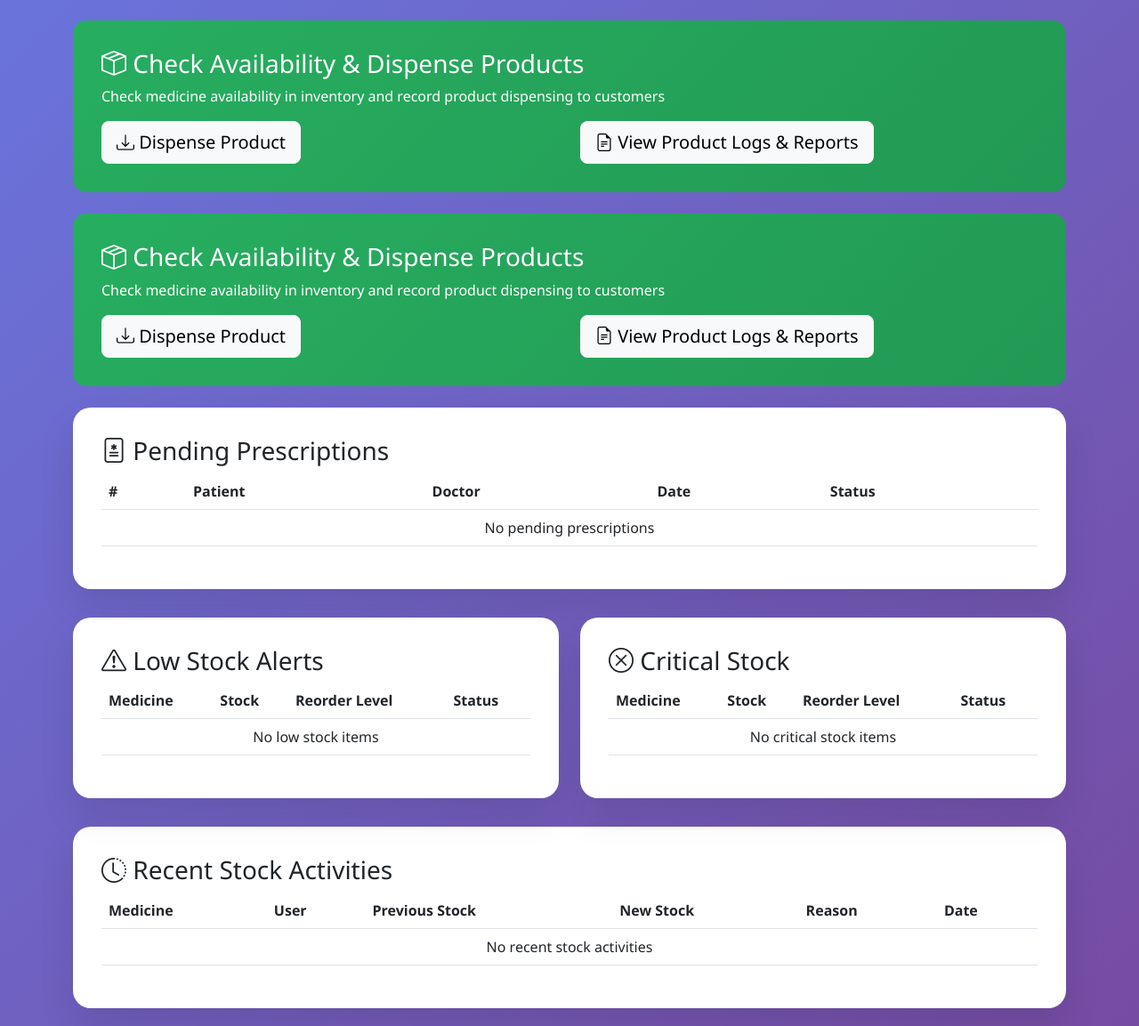
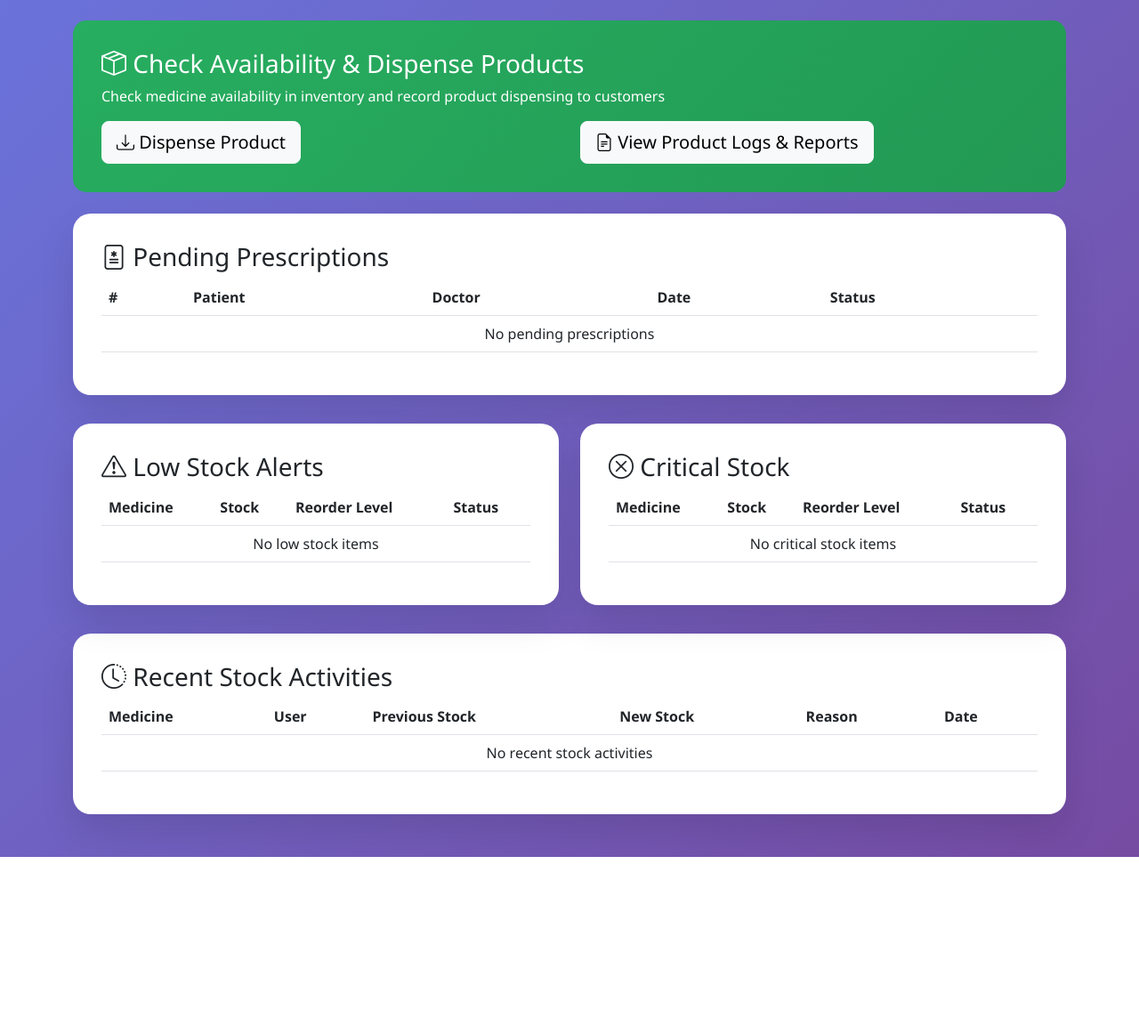
Before and after one commit to Zxyrtion/Pharmacy-Internship, a PHP site: page /Users/assistant/dashboard.php in a window 1280 px wide. Shown: the part 728-1881 px from the top of the page at 89% size. After the commit the page ends 1691 px from the top, so only its background shows below. Run offline with PHP 8.4, Linux system fonts and the light colour scheme; a user stored in the database is signed in; data comes from the database, SQL or seed files in the repository; data that the repository does not hold is empty.

Commit message:
fix merge conflicts and connect processes 13-18

```diff
--- a/Users/assistant/dashboard.php
+++ b/Users/assistant/dashboard.php
@@ -252,28 +252,6 @@ $recent_stock_logs = $inventory->getStockLogs(null, 10);
                 </div>
             </div>
 
-            <!-- Process 16 & 17: Product Availability Check and Dispensing -->
-            <div class="row mt-4 mb-4">
-                <div class="col-md-12">
-                    <div style="background: linear-gradient(135deg, #27ae60, #229954); border-radius: 15px; padding: 2rem; color: white;">
-                        <h3><i class="bi bi-box-seam"></i> Check Availability & Dispense Products</h3>
-                        <p>Check medicine availability in inventory and record product dispensing to customers</p>
-                        <div class="row mt-3">
-                            <div class="col-md-6">
-                                <a href="dispense_product.php" class="btn btn-light btn-lg">
-                                    <i class="bi bi-download"></i> Dispense Product
-                                </a>
-                            </div>
-                            <div class="col-md-6">
-                                <a href="product_logs.php" class="btn btn-light btn-lg">
-                                    <i class="bi bi-file-earmark-text"></i> View Product Logs & Reports
-                                </a>
-                            </div>
-                        </div>
-                    </div>
-                </div>
-            </div>
-
             <!-- Pending Prescriptions Section -->
             <div class="dashboard-card">
                 <h3><i class="bi bi-file-medical"></i> Pending Prescriptions</h3>
```
